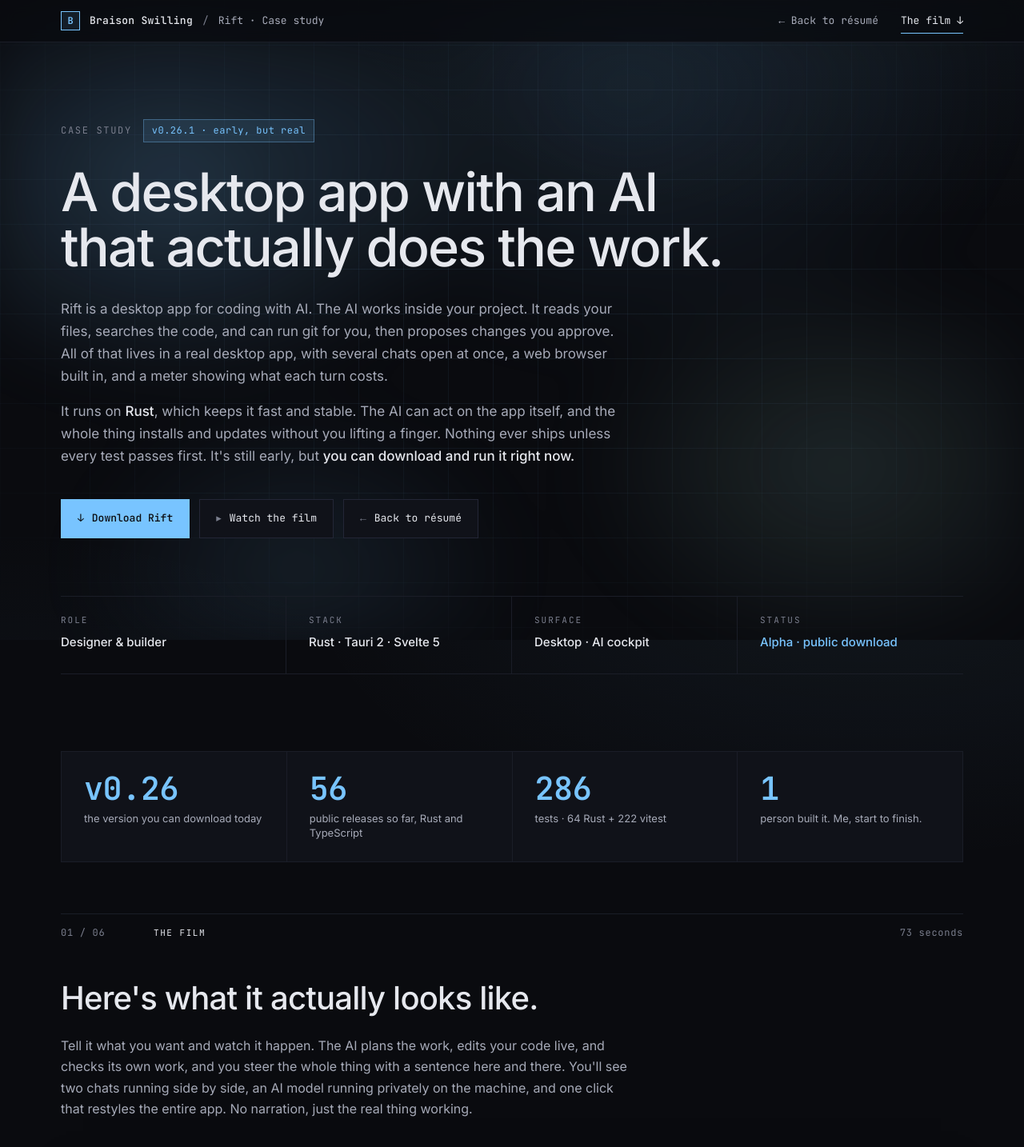
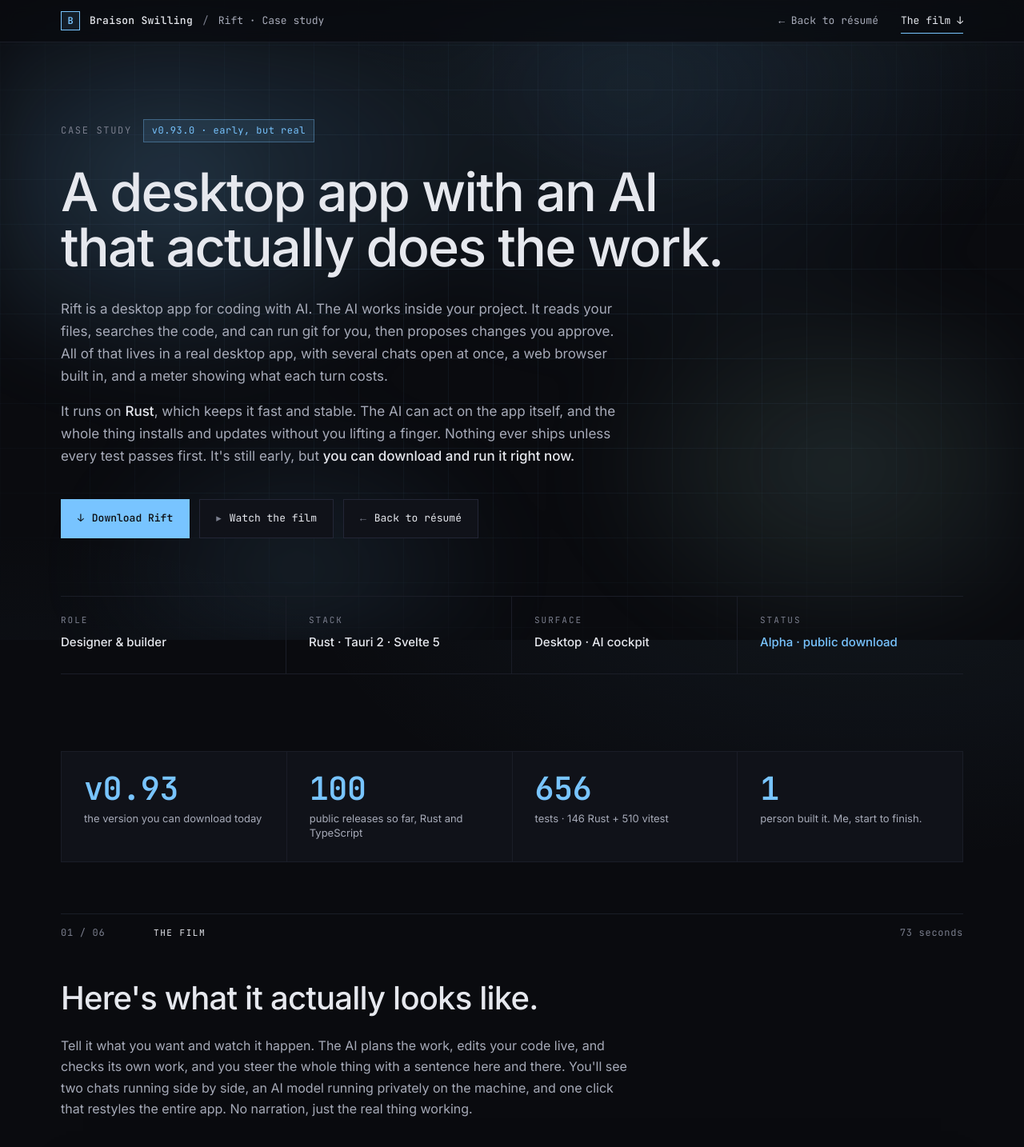
Before and after one commit to Blazzer10200/Blazzer10200.github.io, a SvelteKit app: page /rift in a window 1280 px wide. Shown: the top 1434 px of the page at 80% size. Built offline with nearby package versions, Linux system fonts and the light colour scheme; grey boxes are pictures that could not be loaded.

Commit message:
copy: refresh Rift facts to v0.93.0 — 656 tests, 100 public releases

```diff
--- a/src/routes/rift/+page.svelte
+++ b/src/routes/rift/+page.svelte
@@ -32,10 +32,10 @@
 		{
 			n: '03',
 			title: 'It ships itself',
-			body: `One command starts a release. It builds the app, packages it up, and publishes it, and every copy already out in the world updates itself the next time someone opens it. The current build is public right now, a one-click Windows installer, v0.26.1. And nothing ever goes out the door unless the compiler, the type-checker, and the full test suite all pass first.`,
+			body: `One command starts a release. It builds the app, packages it up, and publishes it, and every copy already out in the world updates itself the next time someone opens it. The current build is public right now, a one-click Windows installer, v0.93.0. And nothing ever goes out the door unless the compiler, the type-checker, and the full test suite all pass first.`,
 			kv: [
 				['What it does', 'Builds, packages, and publishes itself'],
-				['Right now', 'Public download, v0.26.1']
+				['Right now', 'Public download, v0.93.0']
 			]
 		}
 	];
@@ -238,7 +238,7 @@
 	<section class="hero reveal">
 		<div class="hero-eyebrow">
 			<span>Case study</span>
-			<span class="pill">v0.26.1 · early, but real</span>
+			<span class="pill">v0.93.0 · early, but real</span>
 		</div>
 
 		<h1>A desktop app with an AI that actually does the work.</h1>
@@ -296,16 +296,16 @@
 	<!-- Stats band -->
 	<section class="stats reveal" aria-label="Rift at a glance">
 		<div class="stat">
-			<div class="stat-n">v0.26</div>
+			<div class="stat-n">v0.93</div>
 			<div class="stat-l">the version you can download today</div>
 		</div>
 		<div class="stat">
-			<div class="stat-n">56</div>
+			<div class="stat-n">100</div>
 			<div class="stat-l">public releases so far, Rust and TypeScript</div>
 		</div>
 		<div class="stat">
-			<div class="stat-n">286</div>
-			<div class="stat-l">tests · 64 Rust + 222 vitest</div>
+			<div class="stat-n">656</div>
+			<div class="stat-l">tests · 146 Rust + 510 vitest</div>
 		</div>
 		<div class="stat">
 			<div class="stat-n">1</div>
```
Also changed, not shown: src/routes/+page.svelte (+6 -6 lines).
